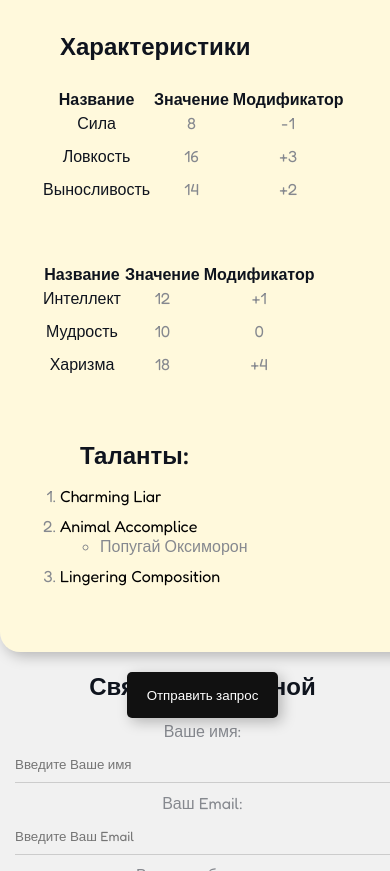
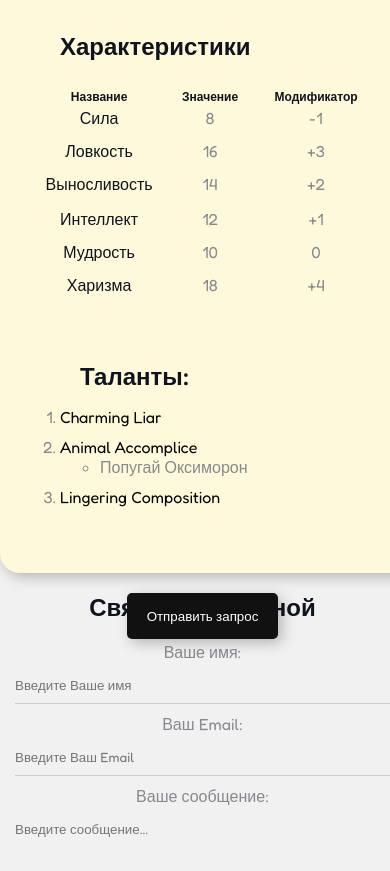
Before and after one commit to NechipurenkoDmitriy/HTML-course, a plain HTML site: page index.html in a window 390 px wide. Shown: the part 2314-3185 px from the top of the page. Drawn offline with Linux system fonts and the light colour scheme.

Commit message:
ps-stats fix

```diff
--- a/index.html
+++ b/index.html
@@ -208,7 +208,7 @@
 
             <div class="stats card">
               <table class="table">
-                <thead>
+                <thead class="stats-hide">
                   <th>Название</th>
                   <th>Значение</th>
                   <th>Модификатор</th>
--- a/styles.css
+++ b/styles.css
@@ -194,6 +194,36 @@ a:visited:hover {
     text-align: left;
     margin-left: 40px;
   }
+  .stats-hide {
+    display: none;
+  }
+
+  /*  */
+
+  .stats .table td:nth-child(1) {
+    width: 110px;
+  }
+
+  .stats .table td:nth-child(2),
+  .stats .table td:nth-child(3) {
+    width: 100px;
+  }
+  .stats thead {
+    font-size: 12px;
+  }
+
+  .stats table {
+    width: 330px;
+  }
+
+  .stats:first-child {
+    margin-bottom: 0;
+    padding-bottom: 0;
+  }
+  .stats:last-child {
+    margin-top: 0;
+    padding-top: 0;
+  }
 }
 
 .form {
```
